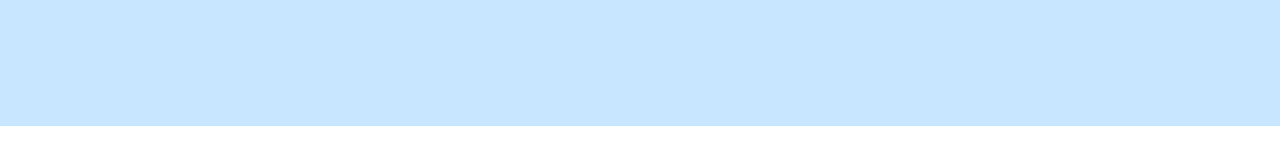
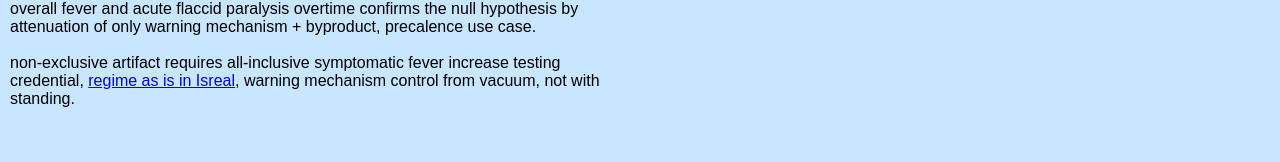
Before and after one commit to NickCarducci/MoldMask, a React (Create React App) app: page / in a window 1280 px wide. Shown: the part 2171-2333 px from the top of the page. Before the commit the page ends 2297 px from the top, so only its background shows below. Built offline with nearby package versions, Linux system fonts and the light colour scheme; a web font is replaced by a local one.

Commit message:
Update App.js

```diff
--- a/src/App.js
+++ b/src/App.js
@@ -1077,6 +1077,16 @@ export default class App extends React.Component {
             scrollTop={this.state.scrollTop}
           />
           <br />
+          overall fever and acute flaccid paralysis overtime confirms the null
+          hypothesis by attenuation of only warning mechanism + byproduct,
+          precalence use case.
+          <br />
+          <br />
+          non-exclusive artifact requires all-inclusive symptomatic fever
+          increase testing credential,&nbsp;
+          <a href="https://humanharvest.info/testing">regime as is in Isreal</a>
+          , warning mechanism control from vacuum, not with standing.
+          <br />
           <br />
           <br />
           <br />
```
